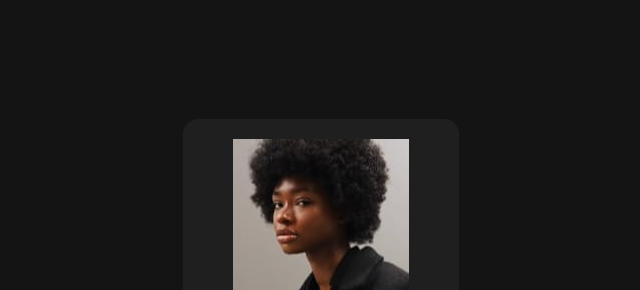
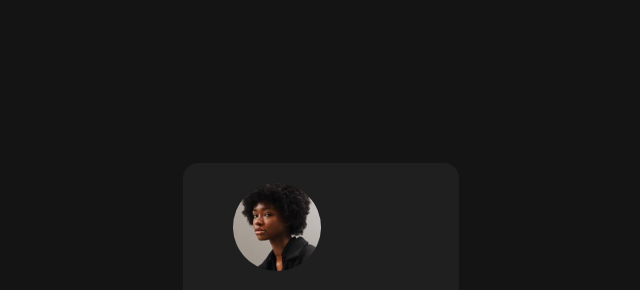
Before and after one commit to buildwithtaku/social-link-profile, a plain HTML site: page index.html in a window 1280 px wide. Shown: the part 25-315 px from the top of the page, without its empty margins (319-959 px from the left). Drawn offline with Linux system fonts and the light colour scheme.

Commit message:
Update of img element
The image is given a border radius and a width for it to be a circle

```diff
--- a/index.html
+++ b/index.html
@@ -42,6 +42,10 @@
             padding: 20px;
         }
 
+        img{
+            border-radius: 50%;
+            width : 50%;
+        }
         .card__social-links{
             display: flex;
             flex-direction: column;
```
